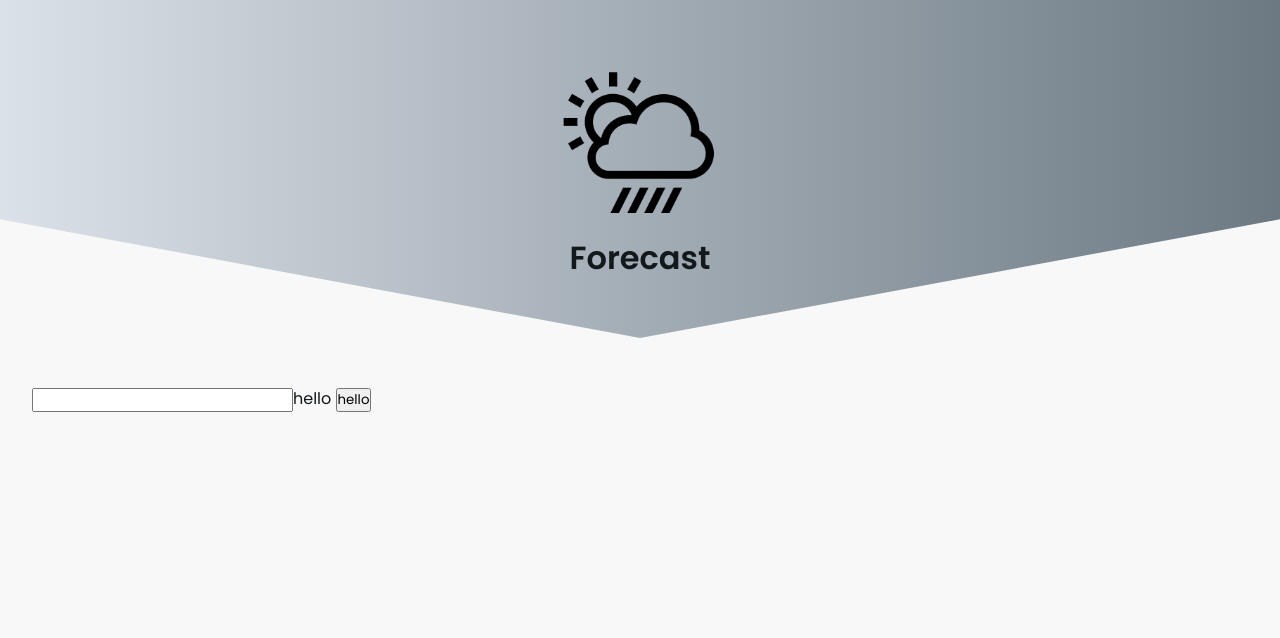
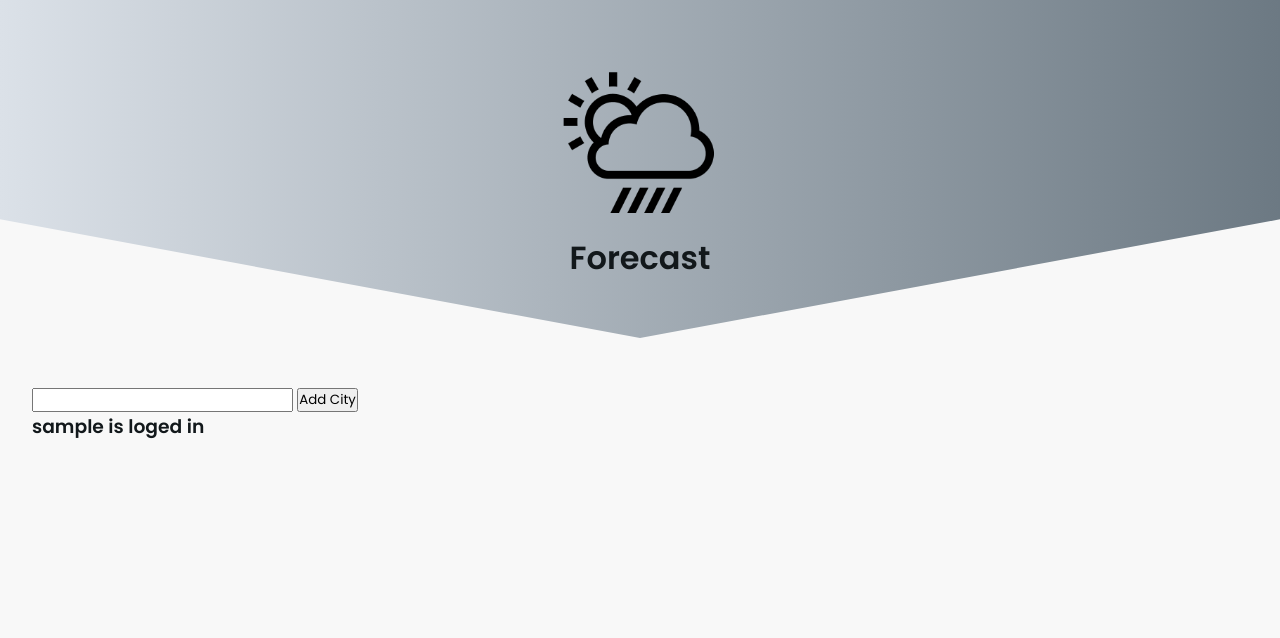
Before and after one commit to inderbhushanjha/WeatherForecast, a Django app: page / in a window 1280 px wide. Shown: the part 71-709 px from the top of the page. Run offline with Django 3.2, Linux system fonts and the light colour scheme; the visitor is signed in with stand-in values (Sample User, id 1).

Commit message:
Feature: funcationality to add city to database

```diff
--- a/cityforecast/views.py
+++ b/cityforecast/views.py
@@ -1,16 +1,14 @@
+import requests
 from django.shortcuts import render
 from django.contrib.auth.models import User, auth
 from django.contrib import messages
 from django.http import HttpResponse, HttpResponseRedirect
 from decouple import config
+from .models import Cities
 # Create your views here.
 
 
 def index(request):
-    API_KEY = config('WEATHER_API')
-    print(type(API_KEY))
-    print(API_KEY)
-    st = 'api.openweathermap.org/data/2.5/weather?q={city name}&appid='
     return render(request,'index.html')
 
 def login(request):
@@ -56,6 +54,20 @@ def signup(request):
     return render(request, 'signup.html')
 
 def home(request):
+    if request.method == 'POST':
+        city = request.POST['cityname']
+        current_user = request.user
+        duplicateCityData = Cities.objects.filter(visited = city).exists()
+        print(duplicateCityData)
+        if duplicateCityData is not True :
+            citydata = Cities(username_id = current_user.id,visited = city)  # adding city to database.
+            citydata.save()
+        # API_KEY = config('WEATHER_API')
+        # print(type(API_KEY))
+        # print(API_KEY)
+        # url = 'https://api.openweathermap.org/data/2.5/weather?q={}&units=metric&appid={}'
+        # re = requests.get(url.format(city, API_KEY))
+        # print(re.text)
     return render(request, 'index.html')
 
 def about(request):
--- a/templates/index.html
+++ b/templates/index.html
@@ -1,10 +1,24 @@
 {% extends 'base.html' %}
 
 {% block content %}
+{% if user.is_authenticated %}
 
 <div>
-    <input type="text">hello
-    <input type="button" value="hello">
+    <form action="home" method="post">
+        {% csrf_token%}
+    <input type="text" name = 'cityname'>
+    <input type="submit" value="Add City">
+    </form>
 </div>
 
+
+<div>
+    <h3>{{user.username}} is loged in</h3>
+</div>
+{%else%}
+<div>
+    <p>login first click <a href="login">here</a> to login.</p>
+</div>
+{%endif%}
+
 {% endblock %}
```
